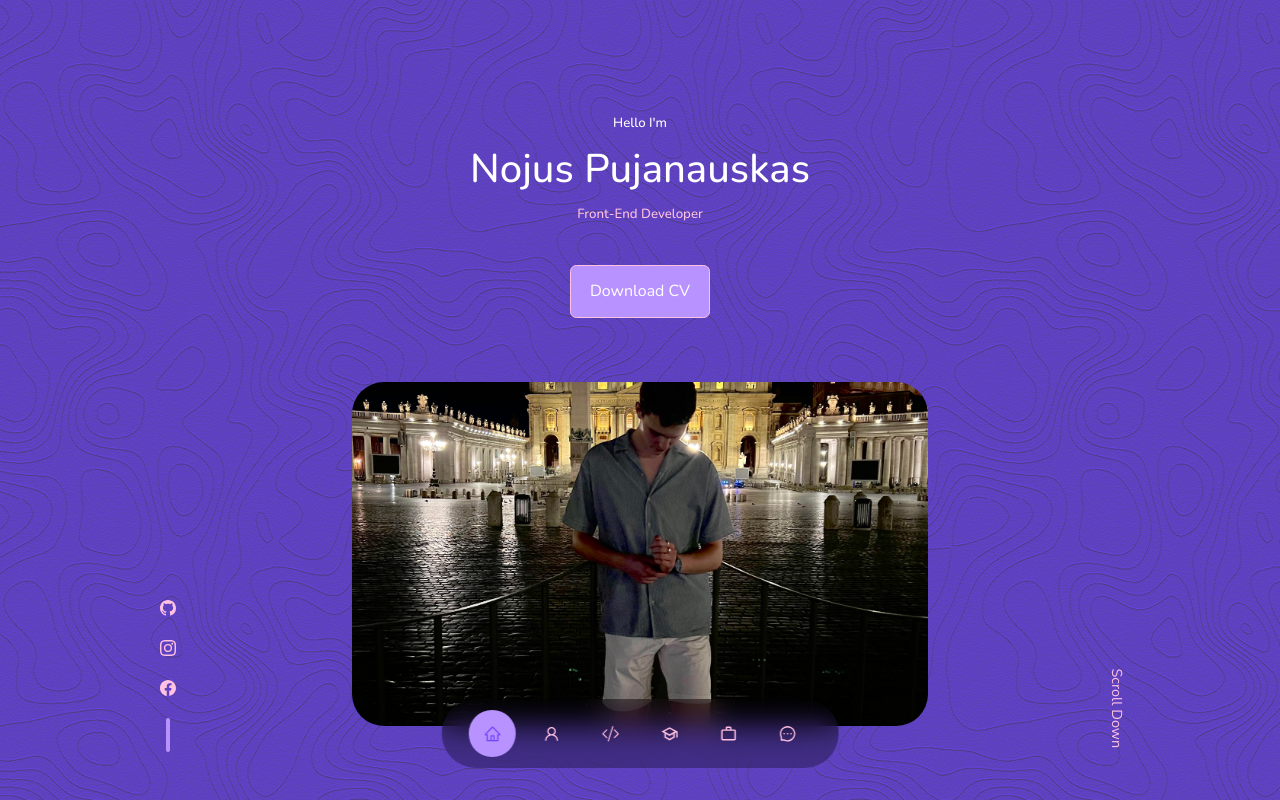
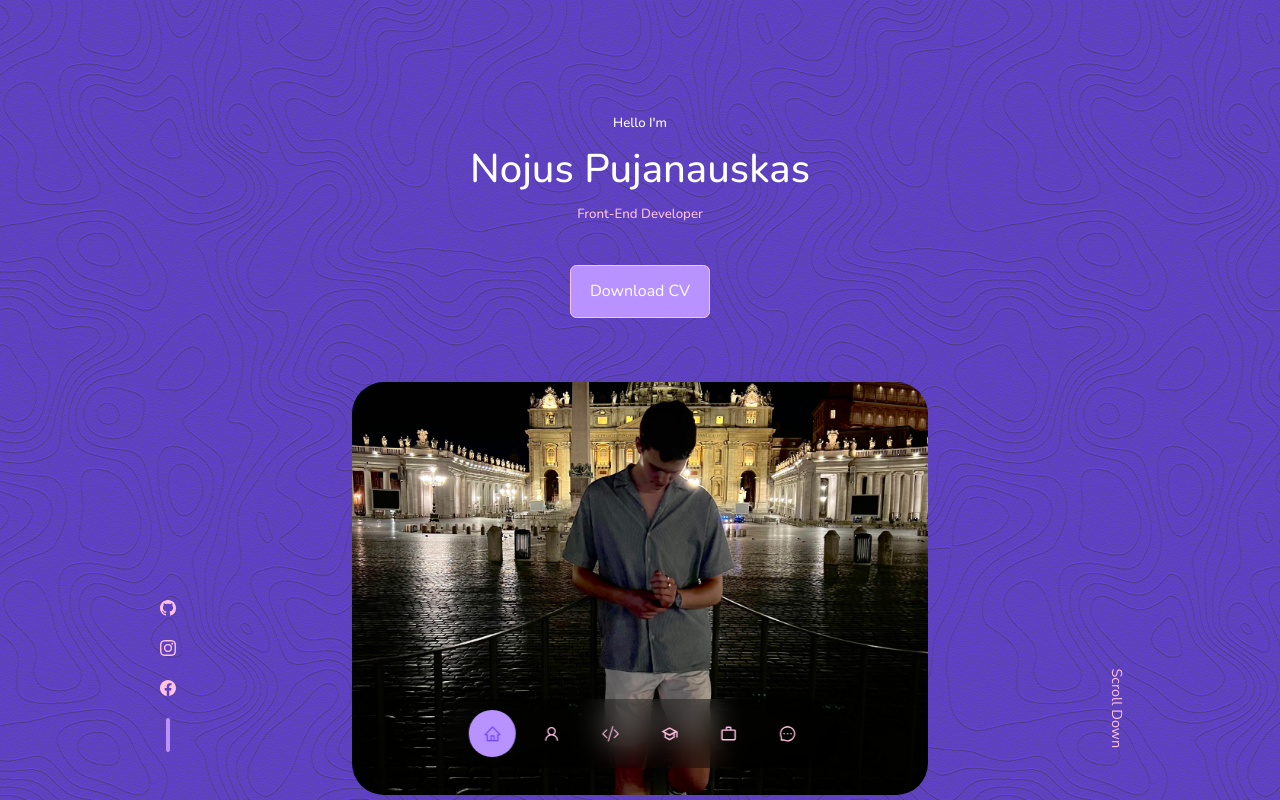
Before and after one commit to nojpuj/portfolio, a React (Create React App) app: page / in a window 1280 px wide. Shown: the top 800 px of the page. Built offline with nearby package versions, Linux system fonts and the light colour scheme.

Commit message:
Added my project

```diff
--- a/src/components/header.css
+++ b/src/components/header.css
@@ -52,7 +52,7 @@ header {
   object-fit: cover;
   border-radius: 2rem;
   width: 60%;
-  height: 50%;
+  height: 60%;
 }
 
 /* =================== SCROLL DOWN =================== */
@@ -75,7 +75,7 @@ header {
 
   .me-image {
     width: 80%;
-    height: 50%;
+    height: 65%;
   }
 }
 
```
